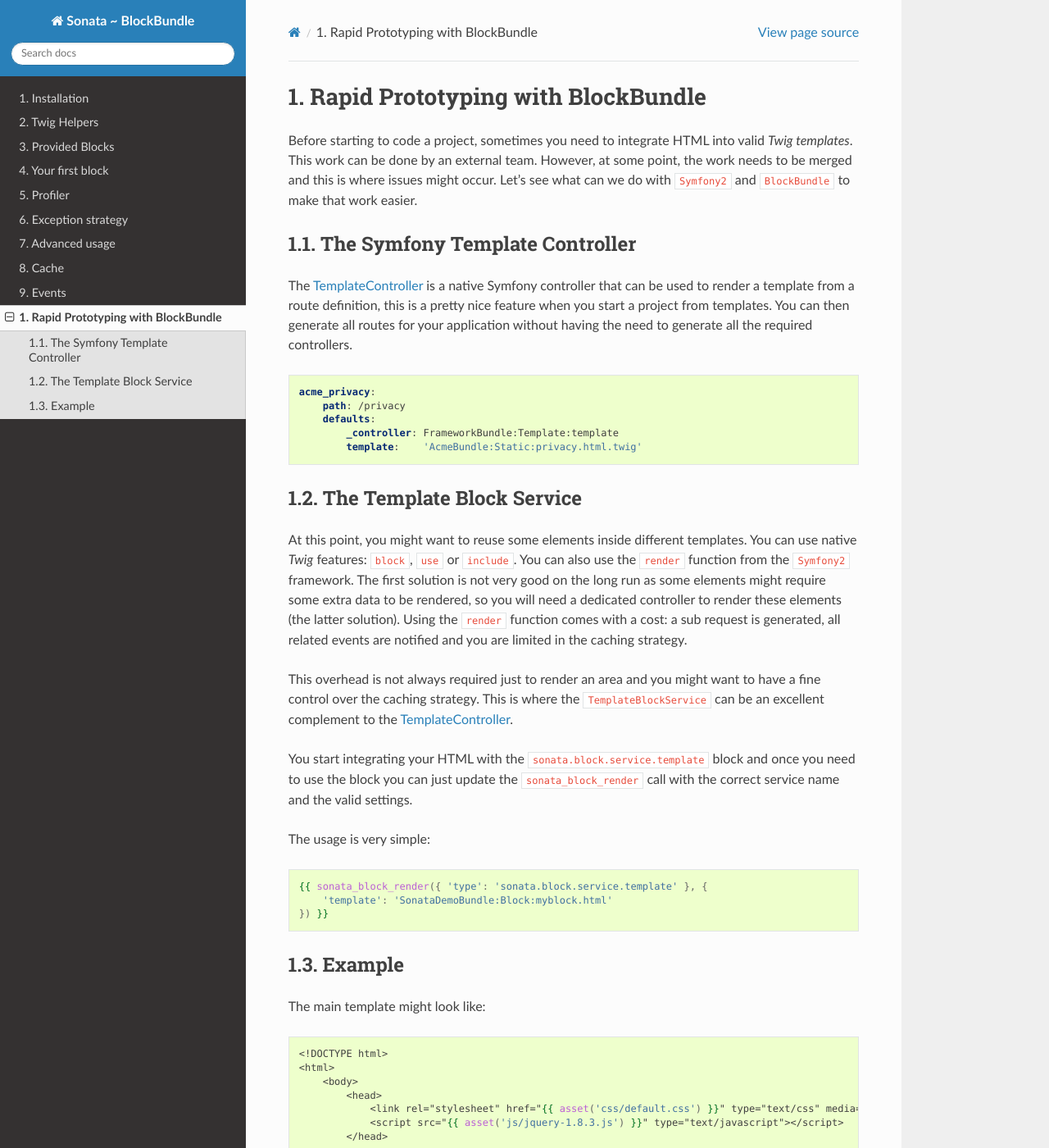
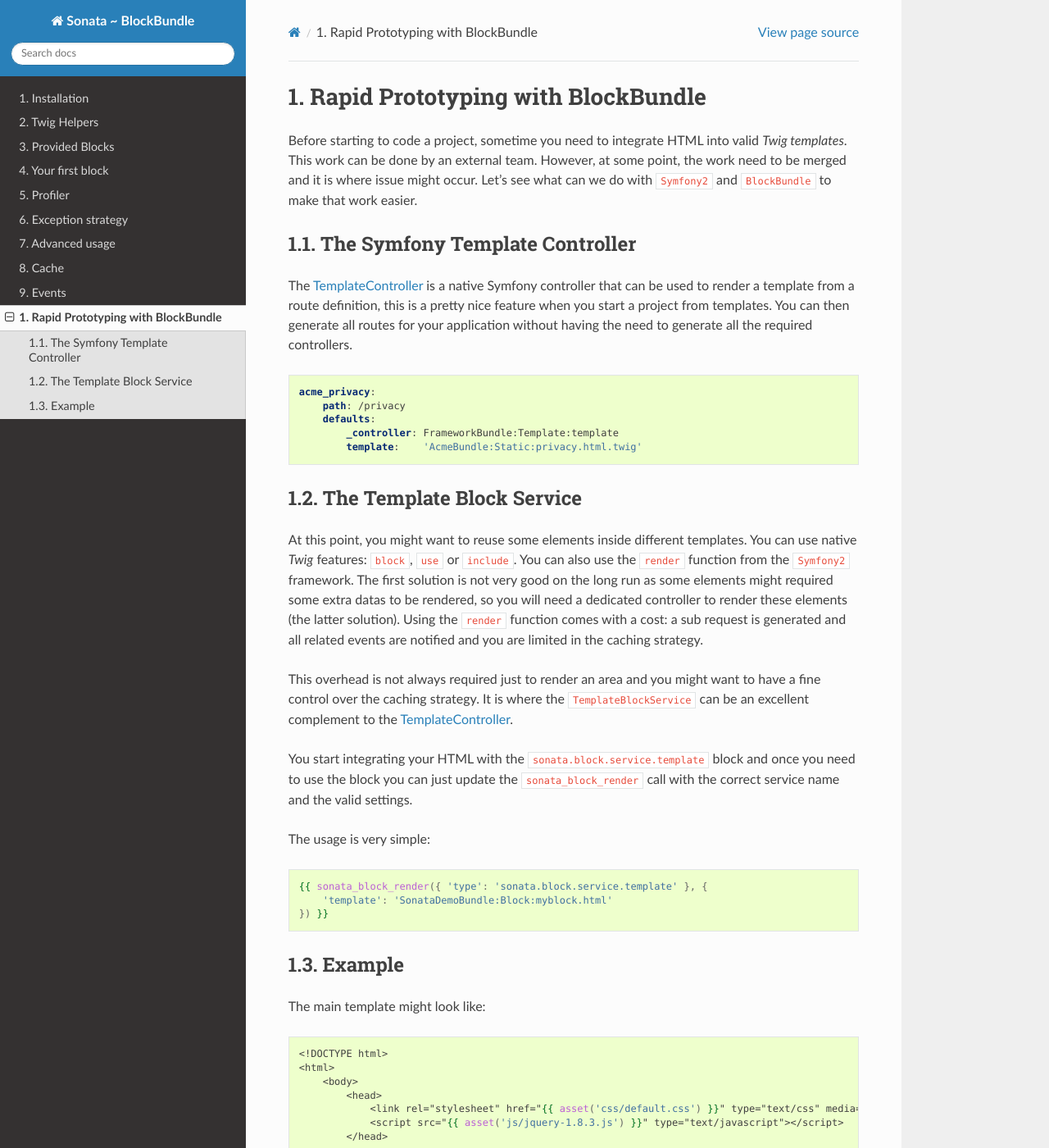
Before and after one commit to smartdevcode/SonataBlockBundle, a Sphinx documentation site: the page built from Resources/doc/cookbooks/rapid_prototyping.rst, in a window 1280 px wide and 1400 px high. Shown: the whole window at 82% size. Built offline with Sphinx 7.4.7 and the Read the Docs theme 2.0.0, drawn with Linux system fonts in a browser that asks for light colours.

Commit message:
Update installation.rst

```diff
--- a/Resources/doc/cookbooks/rapid_prototyping.rst
+++ b/Resources/doc/cookbooks/rapid_prototyping.rst
@@ -4,7 +4,7 @@
 Rapid Prototyping with BlockBundle
 ==================================
 
-Before starting to code a project, sometimes you need to integrate HTML into valid `Twig templates`. This work can be done by an external team. However, at some point, the work needs to be merged and this is where issues might occur. Let's see what can we do with ``Symfony2`` and ``BlockBundle`` to make that work easier.
+Before starting to code a project, sometime you need to integrate HTML into valid `Twig templates`. This work can be done by an external team. However, at some point, the work need to be merged and it is where issue might occur. Let's see what can we do with ``Symfony2`` and ``BlockBundle`` to make that work easier.
 
 The Symfony Template Controller
 ~~~~~~~~~~~~~~~~~~~~~~~~~~~~~~~
@@ -22,9 +22,9 @@ The TemplateController_ is a native Symfony controller that can be used to rende
 The Template Block Service
 ~~~~~~~~~~~~~~~~~~~~~~~~~~
 
-At this point, you might want to reuse some elements inside different templates. You can use native `Twig` features: ``block``, ``use`` or ``include``. You can also use the ``render`` function from the ``Symfony2`` framework. The first solution is not very good on the long run as some elements might require some extra data to be rendered, so you will need a dedicated controller to render these elements (the latter solution). Using the ``render`` function comes with a cost: a sub request is generated, all related events are notified and you are limited in the caching strategy.
+At this point, you might want to reuse some elements inside different templates. You can use native `Twig` features: ``block``, ``use`` or ``include``. You can also use the ``render`` function from the ``Symfony2`` framework. The first solution is not very good on the long run as some elements might required some extra datas to be rendered, so you will need a dedicated controller to render these elements (the latter solution). Using the ``render`` function comes with a cost: a sub request is generated and all related events are notified and you are limited in the caching strategy.
 
-This overhead is not always required just to render an area and you might want to have a fine control over the caching strategy. This is where the ``TemplateBlockService`` can be an excellent complement to the TemplateController_.
+This overhead is not always required just to render an area and you might want to have a fine control over the caching strategy. It is where the ``TemplateBlockService`` can be an excellent complement to the TemplateController_.
 
 You start integrating your HTML with the ``sonata.block.service.template`` block and once you need to use the block you can just update the ``sonata_block_render`` call with the correct service name and the valid settings.
 
--- a/Resources/doc/reference/installation.rst
+++ b/Resources/doc/reference/installation.rst
@@ -22,7 +22,7 @@ Now, add the bundle to the kernel:
     public function registerbundles()
     {
         return array(
-            // Dependency (check that you don't have already this line)
+            // Dependency (check that you don't already have this line)
             new Knp\Bundle\MenuBundle\KnpMenuBundle(),
             // Vendor specifics bundles
             new Sonata\CoreBundle\SonataCoreBundle(),
```
